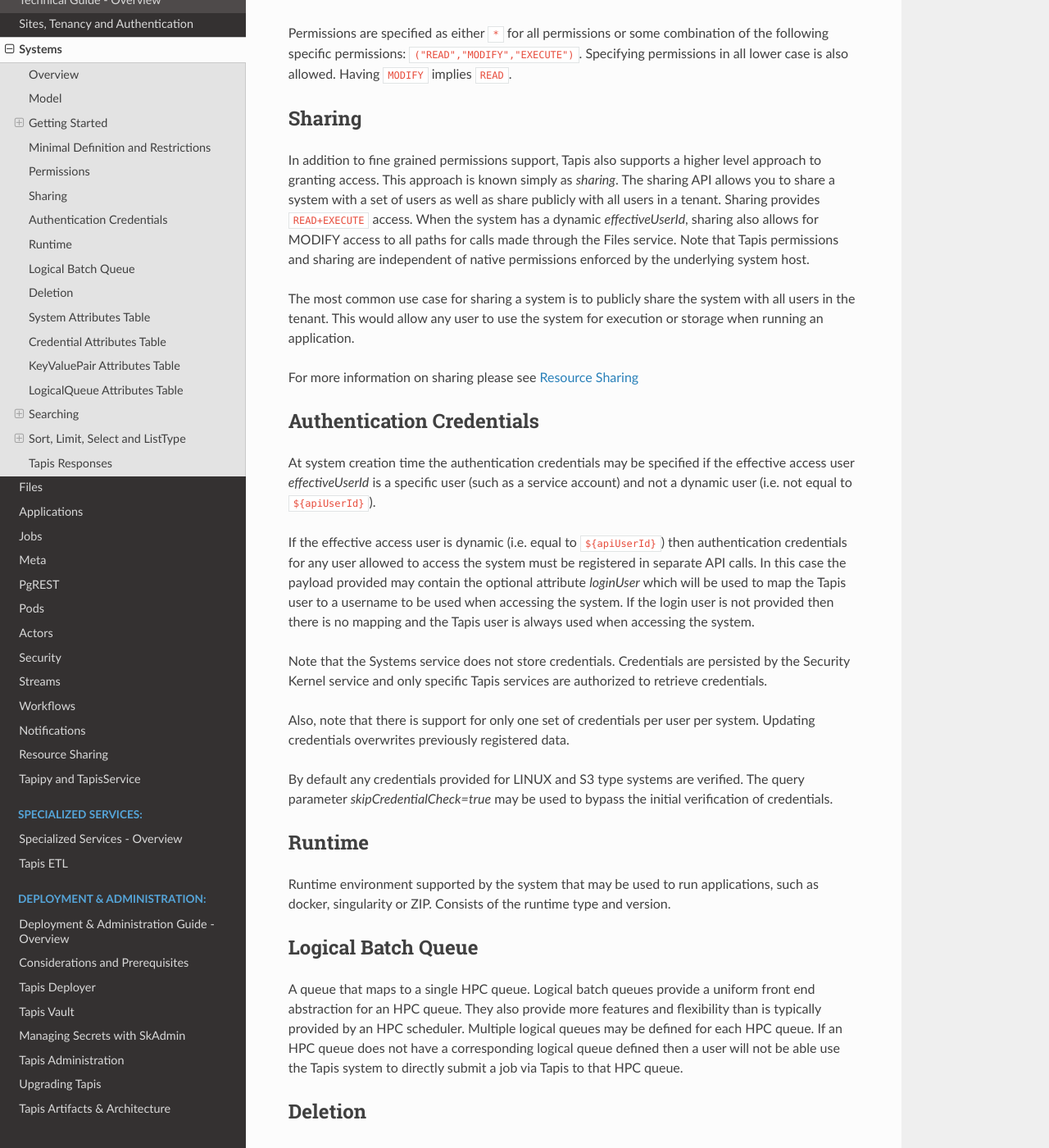
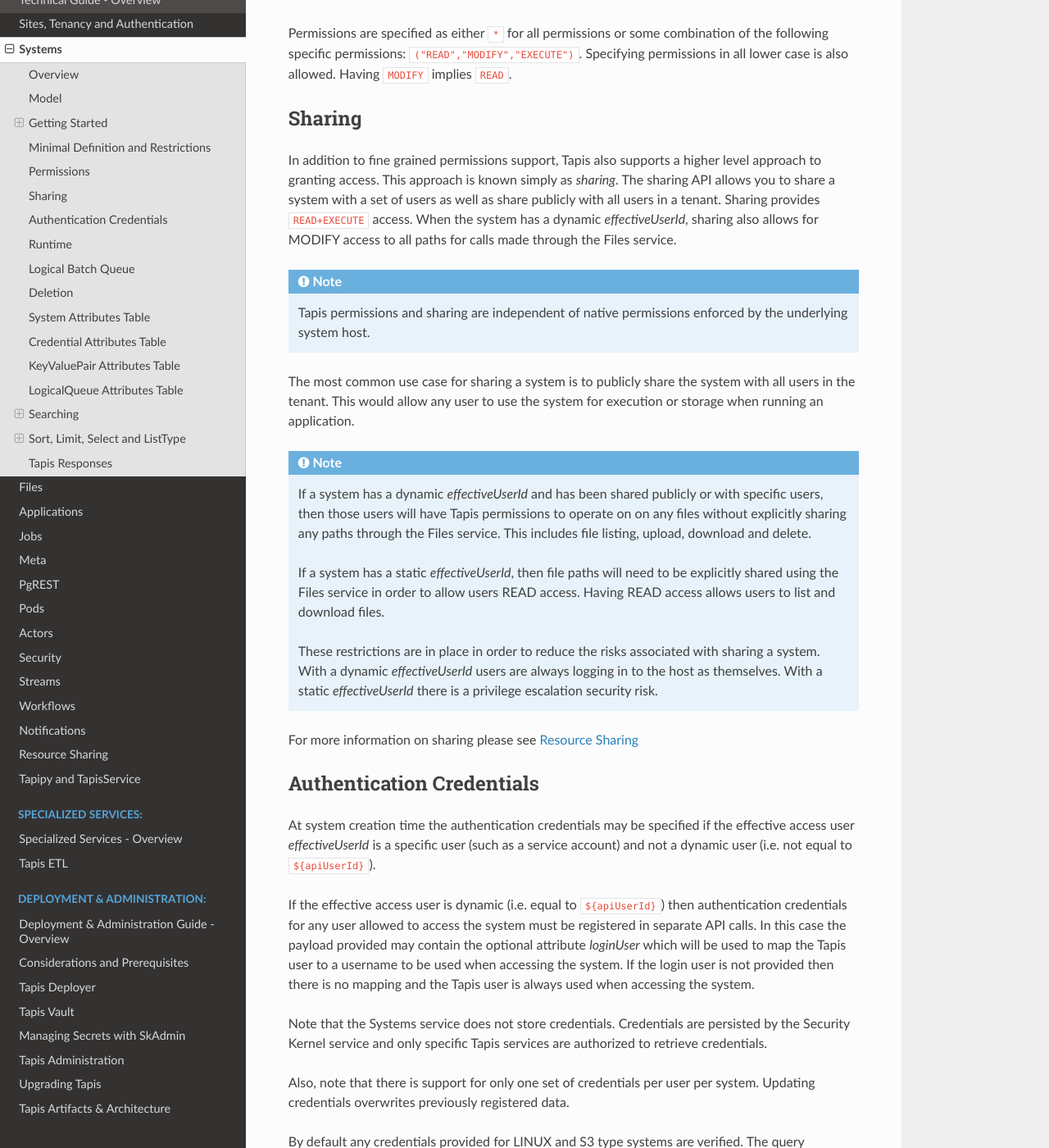
Before and after one commit to tapis-project/documentation, a Sphinx documentation site: the page built from source/technical/systems.rst, in a window 1280 px wide and 1400 px high, scrolled down 15082 px. Shown: the whole window at 82% size. Built offline with Sphinx 7.4.7 and the Read the Docs theme 2.0.0, drawn with Linux system fonts in a browser that asks for light colours.

Commit message:
Systems: Update info about sharing.

```diff
--- a/source/technical/systems.rst
+++ b/source/technical/systems.rst
@@ -648,10 +648,26 @@
 as well as share publicly with all users in a tenant. Sharing provides ``READ+EXECUTE`` access.
 When the system has a dynamic *effectiveUserId*, sharing also allows for MODIFY access to all paths for calls
 made through the Files service.
-Note that Tapis permissions and sharing are independent of native permissions enforced by the underlying system host.
+
+.. note::
+  Tapis permissions and sharing are independent of native permissions enforced by the underlying system host.
 
 The most common use case for sharing a system is to publicly share the system with all users in the tenant.
 This would allow any user to use the system for execution or storage when running an application.
+
+
+.. note::
+  If a system has a dynamic *effectiveUserId* and has been shared publicly or with specific users,
+  then those users will have Tapis permissions to operate on on any files without explicitly sharing any paths
+  through the Files service. This includes file listing, upload, download and delete.
+
+  If a system has a static *effectiveUserId*, then file paths will need to be explicitly shared using the
+  Files service in order to allow users READ access. Having READ access allows users to list and download files.
+
+  These restrictions are in place in order to reduce the risks associated with sharing a system. With a dynamic
+  *effectiveUserId* users are always logging in to the host as themselves. With a static *effectiveUserId*
+  there is a privilege escalation security risk.
+
 
 For more information on sharing please see :doc:`sharing`
 
```
